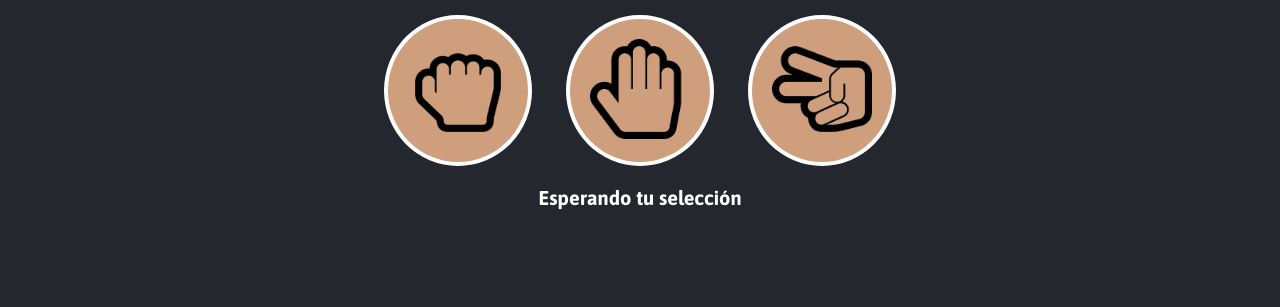
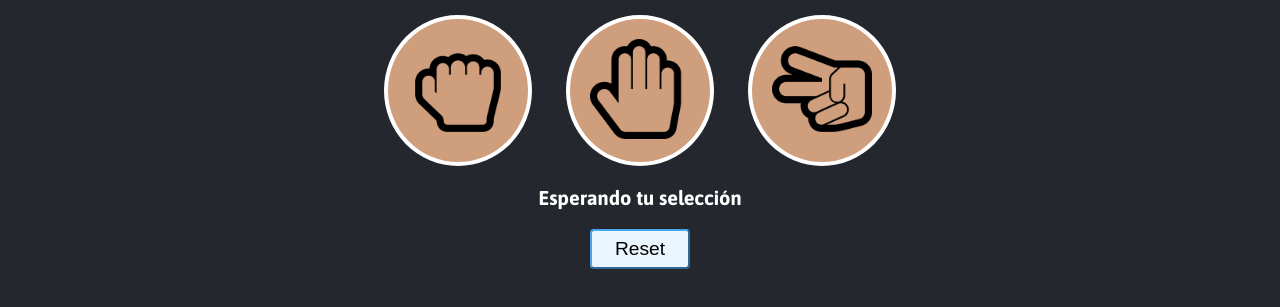
Before and after one commit to hymsoft/piedra-papel-tijera, a plain HTML site: page index.html in a window 1280 px wide. Shown: the part 301-608 px from the top of the page. Drawn offline with Linux system fonts and the light colour scheme.

Commit message:
add reset button

```diff
--- a/css/styles.css
+++ b/css/styles.css
@@ -111,6 +111,29 @@ header h1 {
   font-size: 20px;
   margin-top: 20px;
 }
+.reset-container {
+  /* background-color: yellow; */
+  display: flex;
+  justify-content: center;
+  align-items: center;
+  height: 80px;
+}
+
+.reset-btn {
+  width: 100px;
+  height: 40px;
+  background: #eaf6ff;
+  padding: 0.25rem 0.5rem;
+  text-transform: capitalize;
+  border-radius: 0.25rem;
+  transition: all 0.3s linear;
+  border-color: #49a6e8;
+  cursor: pointer;
+  font-size: 1.2rem;
+}
+.reset-btn:hover {
+  background: #49a6e8;
+}
 
 /* Small devices (landscape phones, 576px and up) */
 @media (max-width: 576px) {
--- a/index.html
+++ b/index.html
@@ -35,6 +35,10 @@
     </div>
     <!-- Mensaje -->
     <p class="action-message">Esperando tu selección</p>
+    <!-- Reset -->
+    <div class="reset-container">
+      <button id="reset-btn" class="reset-btn">reset</button>
+    </div>
     <script src="/js/script.js"></script>
   </body>
 </html>
--- a/js/script.js
+++ b/js/script.js
@@ -7,6 +7,7 @@ const result_p = document.querySelector(".result > p");
 const stone_div = document.getElementById("stone");
 const paper_div = document.getElementById("paper");
 const scissor_div = document.getElementById("scissor");
+const reset_btn = document.getElementById("reset-btn");
 
 function getComputerChoice() {
   const choice = ["stone", "paper", "scissor"];
@@ -89,6 +90,14 @@ function game(userChoice) {
   }
 }
 
+function reset() {
+  userScore = 0;
+  computerScore = 0;
+  userScore_span.textContent = userScore;
+  computerScore_span.textContent = computerScore;
+  result_p.textContent = "Comenzar el juego";
+}
+
 function main() {
   stone_div.addEventListener("click", () => {
     game("stone");
@@ -99,6 +108,9 @@ function main() {
   scissor_div.addEventListener("click", () => {
     game("scissor");
   });
+  reset_btn.addEventListener("click", () => {
+    reset();
+  });
 }
 
 main();
```
